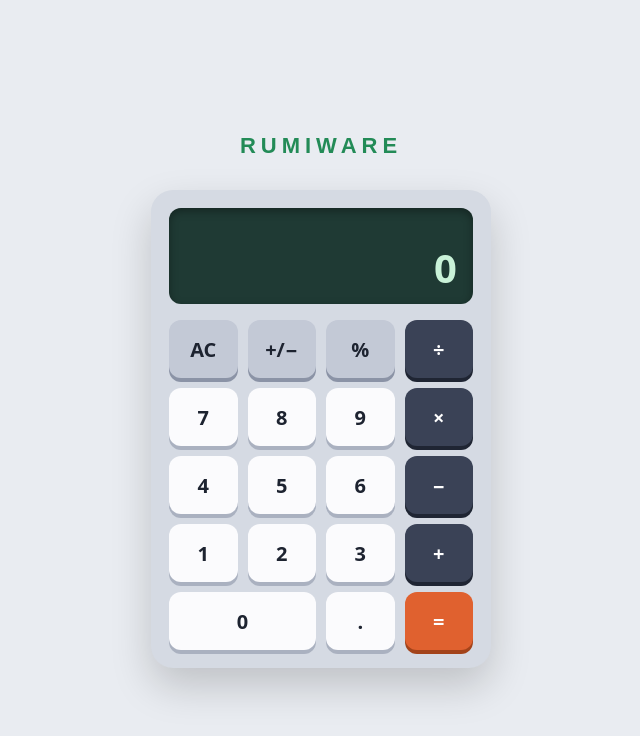
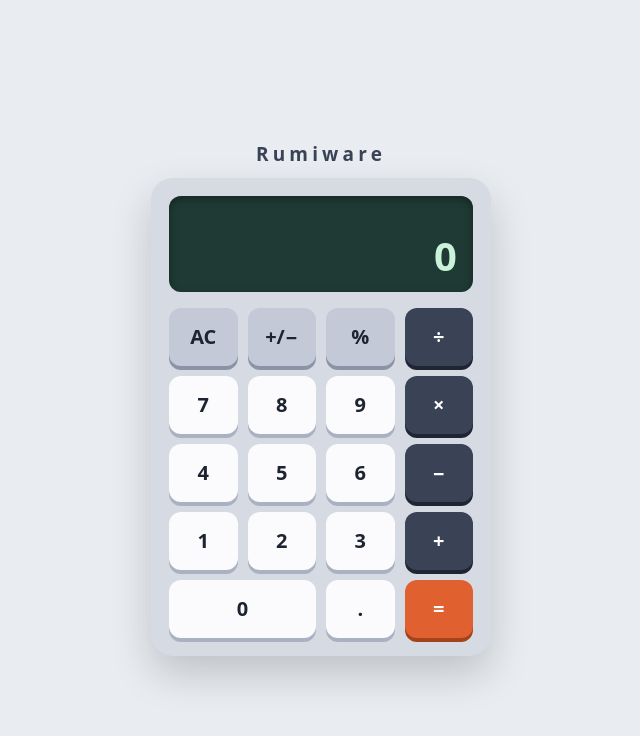
Before and after one commit to HafizHassanAlee/calculator, a plain HTML site: page index.html in a window 1280 px wide. Shown: the whole page, without its empty margins (319-959 px from the left). Drawn offline with Linux system fonts and the light colour scheme.

Commit message:
Add Rumiware brand header to calculator

```diff
--- a/index.html
+++ b/index.html
@@ -7,7 +7,7 @@
 <link rel="stylesheet" href="style.css">
 </head>
 <body>
-<header style="display:block;width:100%;max-width:340px;margin:0 auto 16px;text-align:center;font-family:Arial,sans-serif;font-size:22px;font-weight:800;letter-spacing:5px;color:#238b57;line-height:1.3;">RUMIWARE</header>
+<header class="brand">Rumiware</header>
 <main class="calc" aria-label="Calculator">
   <div class="screen" aria-live="polite">
     <div class="expr" id="expr"></div>
```
